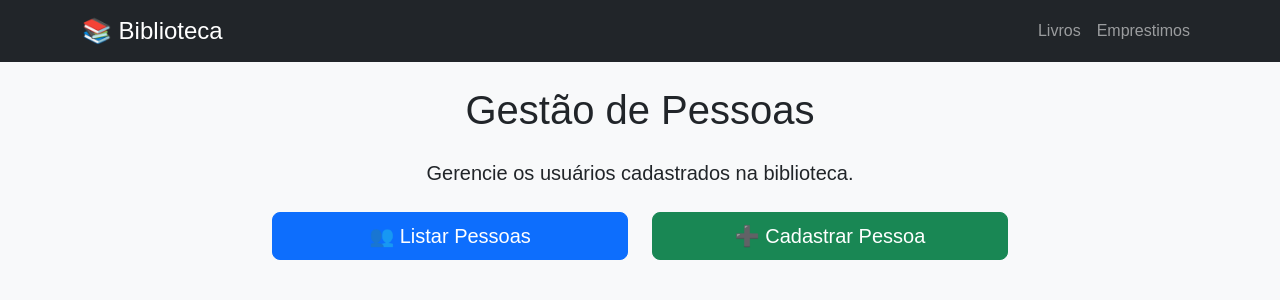
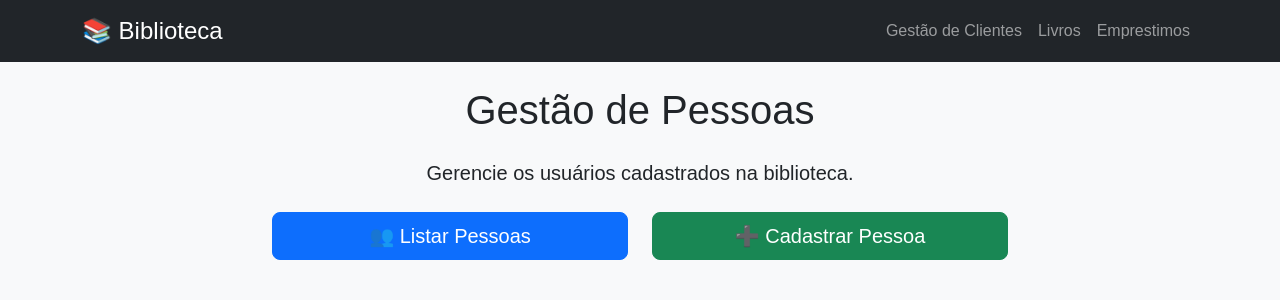
Before and after one commit to douglasinforj/sistema_biblioteca, a Django app: template core/templates/core/gestao_pessoa.html in a window 1280 px wide. Shown: the top 300 px of the page. Run offline with Django 5.2, Linux system fonts and the light colour scheme; the template is opened without the code that fills it, so the values that code supplies are empty; parts of the project's set-up code (start-up, migrations or seed data) failed here and were passed over.

Commit message:
Adicionando link gestao_pessoas

```diff
--- a/templates/base.html
+++ b/templates/base.html
@@ -19,6 +19,9 @@
             </button>
             <div class="collapse navbar-collapse" id="navbarNav">
                 <ul class="navbar-nav ms-auto">
+                    <li class="nav-item">
+                        <a class="nav-link" href="{% url 'gestao_pessoa' %}">Gestão de Clientes</a>
+                    </li>
                     <li class="nav-item">
                         <a class="nav-link" href="{% url 'livros_list' %}">Livros</a>
                     </li>
```
